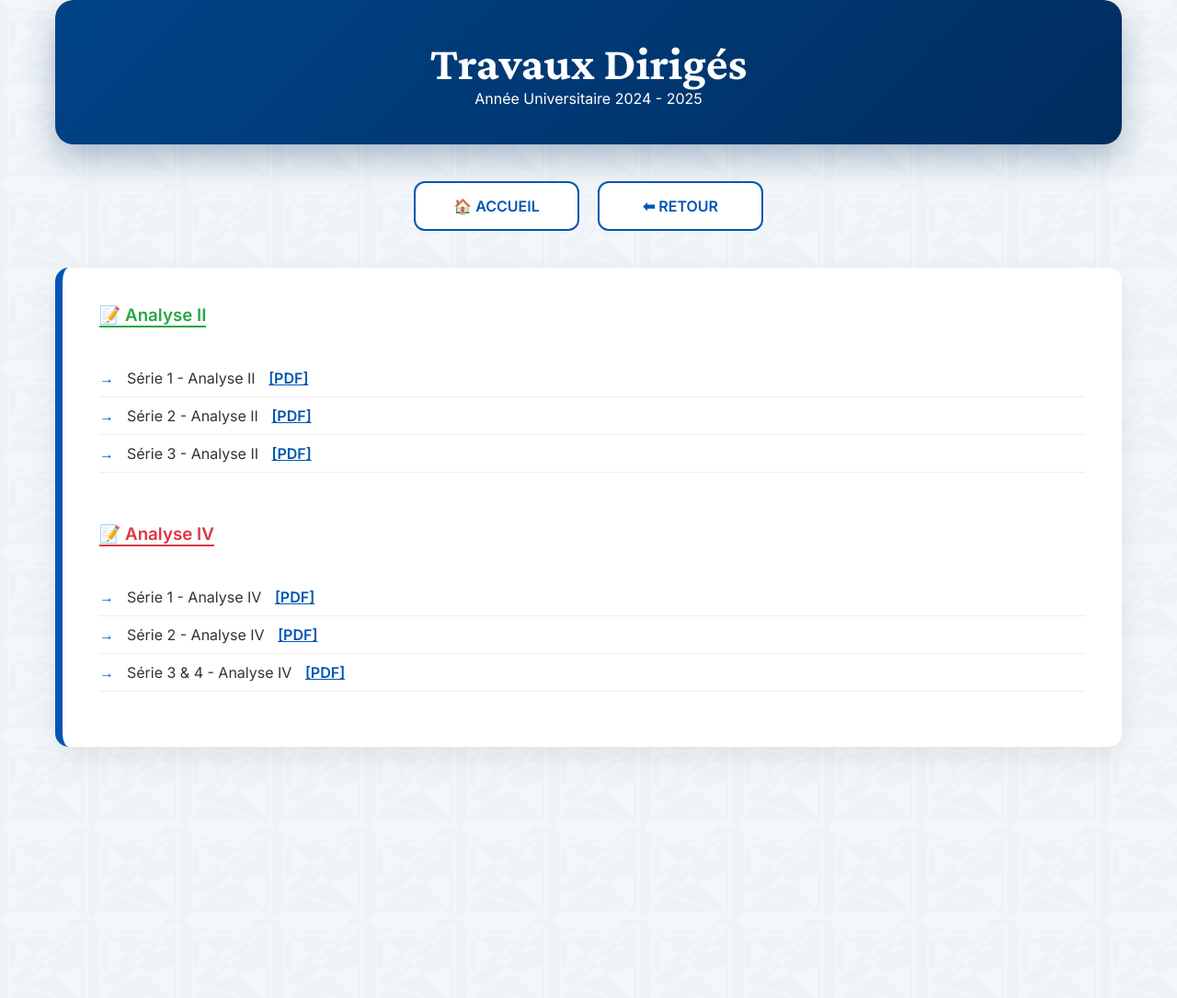
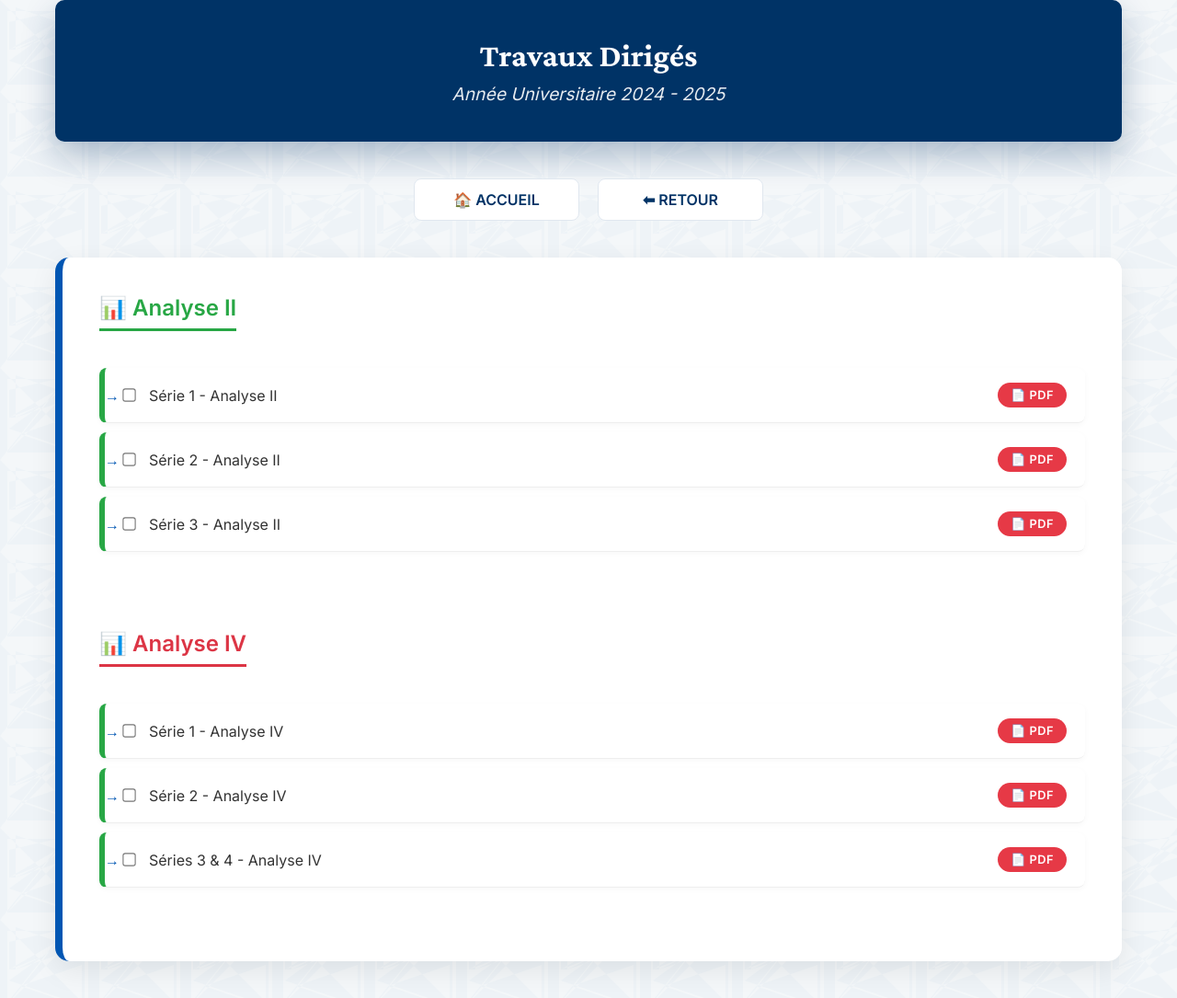
Before and after one commit to mahmoudmath/mahmoudmath.github.io, a Jekyll site: the page td-24-25.html, which Jekyll copies as it is, in a window 1280 px wide. Shown: the whole page at 92% size. Built offline with Jekyll 4.4.1, drawn with Linux system fonts in a browser that asks for light colours; before the commit the page ends 900 px from its top, so only the background shows below that.

Commit message:
Update td-24-25.html

```diff
--- a/td-24-25.html
+++ b/td-24-25.html
@@ -9,9 +9,146 @@
 })(window,document,'script','dataLayer','GTM-5HG84LR9');</script>
 <!-- End Google Tag Manager -->
     <meta charset="UTF-8">
+    <meta name="viewport" content="width=device-width, initial-scale=1.0">
     <title>TD 2024-2025 - Pr. El Ahmadi</title>
     <link rel="stylesheet" href="style.css">
     <link href="https://unpkg.com/aos@2.3.1/dist/aos.css" rel="stylesheet">
+    <style>
+    /* ===== STYLE LOCAL - PAGE TD ===== */
+
+    /* EN-TÊTE BLEU + BLANC */
+    .professor-header {
+        background: #003366;
+        padding: 40px 20px;
+        border-radius: 10px;
+        margin-bottom: 30px;
+        text-align: center;
+    }
+
+    .professor-name {
+        color: white !important;
+        font-size: 2.2rem;
+        font-weight: 700;
+        margin-bottom: 10px;
+    }
+
+    .professor-title {
+        color: white !important;
+        font-size: 1.2rem;
+        font-style: italic;
+        opacity: 0.9;
+    }
+
+    /* BOUTONS NAVIGATION */
+    .academic-nav {
+        display: flex;
+        gap: 20px;
+        justify-content: center;
+        margin-bottom: 40px;
+    }
+
+    .nav-card {
+        background: white;
+        color: #003366;
+        padding: 12px 25px;
+        border-radius: 8px;
+        text-decoration: none;
+        font-weight: 600;
+        border: 1px solid #e0e7ef;
+        transition: all 0.3s ease;
+    }
+
+    .nav-card:hover {
+        background: #f0f7ff;
+        border-color: #003366;
+        transform: translateY(-2px);
+    }
+
+    /* TITRES DES MATIÈRES */
+    h3 {
+        font-size: 1.5rem;
+        font-weight: 700;
+        margin-bottom: 20px;
+        padding-bottom: 8px;
+        display: inline-block;
+    }
+
+    /* LISTE DES SÉRIES */
+    .resource-list {
+        list-style: none;
+        padding: 0;
+        margin-bottom: 40px;
+    }
+
+    .resource-list li {
+        background: white;
+        padding: 16px 20px;
+        margin-bottom: 10px;
+        border-radius: 8px;
+        border-left: 6px solid #28a745;
+        box-shadow: 0 2px 6px rgba(0,0,0,0.03);
+        display: flex;
+        align-items: center;
+        justify-content: space-between;
+        transition: all 0.2s;
+    }
+
+    .resource-list li:hover {
+        background: #fafcfd;
+        box-shadow: 0 4px 10px rgba(0,51,102,0.05);
+    }
+
+    /* BADGE PDF */
+    .resource-list li a {
+        background: #e63946;
+        color: white !important;
+        padding: 6px 14px;
+        border-radius: 30px;
+        text-decoration: none;
+        font-size: 0.8rem;
+        font-weight: 600;
+        letter-spacing: 0.5px;
+        transition: all 0.2s;
+    }
+
+    .resource-list li a:hover {
+        background: #c82333;
+        transform: scale(1.05);
+    }
+
+    /* CASE À COCHER (optionnelle) */
+    .resource-list li input[type="checkbox"] {
+        margin-right: 15px;
+        transform: scale(1.1);
+    }
+
+    /* RESPONSIVE */
+    @media (max-width: 768px) {
+        .professor-name {
+            font-size: 1.8rem;
+        }
+
+        .academic-nav {
+            flex-direction: column;
+            align-items: center;
+        }
+
+        .nav-card {
+            width: 80%;
+            text-align: center;
+        }
+
+        .resource-list li {
+            flex-direction: column;
+            align-items: flex-start;
+            gap: 12px;
+        }
+
+        .resource-list li a {
+            align-self: flex-start;
+        }
+    }
+    </style>
 </head>
 <body>
     <!-- Google Tag Manager (noscript) -->
@@ -32,18 +169,56 @@
         </nav>
 
         <section class="presentation" data-aos="fade-up">
-            <h3 style="color: #28a745; margin-bottom: 15px; border-bottom: 2px solid #28a745; display: inline-block;">📝 Analyse II</h3>
+            <!-- Analyse II -->
+            <h3 style="color: #28a745; border-bottom: 3px solid #28a745;">📊 Analyse II</h3>
             <ul class="resource-list">
-                <li>Série 1 - Analyse II <a href="assets/pdf/serie1-analyse2-2024-2025.pdf" target="_blank" style="color:#0056b3; font-weight:bold; margin-left:10px;">[PDF]</a></li>
-                <li>Série 2 - Analyse II <a href="assets/pdf/serie2-analyse2-2024-2025.pdf" target="_blank" style="color:#0056b3; font-weight:bold; margin-left:10px;">[PDF]</a></li>
-                <li>Série 3 - Analyse II <a href="assets/pdf/serie3-analyse2-2024-2025.pdf" target="_blank" style="color:#0056b3; font-weight:bold; margin-left:10px;">[PDF]</a></li>
+                <li>
+                    <span style="display: flex; align-items: center;">
+                        <input type="checkbox" style="margin-right: 15px;">
+                        Série 1 - Analyse II
+                    </span>
+                    <a href="assets/pdf/serie1-analyse2-2024-2025.pdf" target="_blank">📄 PDF</a>
+                </li>
+                <li>
+                    <span style="display: flex; align-items: center;">
+                        <input type="checkbox" style="margin-right: 15px;">
+                        Série 2 - Analyse II
+                    </span>
+                    <a href="assets/pdf/serie2-analyse2-2024-2025.pdf" target="_blank">📄 PDF</a>
+                </li>
+                <li>
+                    <span style="display: flex; align-items: center;">
+                        <input type="checkbox" style="margin-right: 15px;">
+                        Série 3 - Analyse II
+                    </span>
+                    <a href="assets/pdf/serie3-analyse2-2024-2025.pdf" target="_blank">📄 PDF</a>
+                </li>
             </ul>
 
-            <h3 style="color: #dc3545; margin-top:35px; margin-bottom: 15px; border-bottom: 2px solid #dc3545; display: inline-block;">📝 Analyse IV</h3>
+            <!-- Analyse IV -->
+            <h3 style="color: #dc3545; margin-top: 45px; border-bottom: 3px solid #dc3545;">📊 Analyse IV</h3>
             <ul class="resource-list">
-                <li>Série 1 - Analyse IV <a href="assets/pdf/serie1-analyse4-2024-2025.pdf" target="_blank" style="color:#0056b3; font-weight:bold; margin-left:10px;">[PDF]</a></li>
-                <li>Série 2 - Analyse IV <a href="assets/pdf/serie2-analyse4-2024-2025.pdf" target="_blank" style="color:#0056b3; font-weight:bold; margin-left:10px;">[PDF]</a></li>
-                <li>Série 3 & 4 - Analyse IV <a href="assets/pdf/serie3-4-analyse4-2024-2025.pdf" target="_blank" style="color:#0056b3; font-weight:bold; margin-left:10px;">[PDF]</a></li>
+                <li>
+                    <span style="display: flex; align-items: center;">
+                        <input type="checkbox" style="margin-right: 15px;">
+                        Série 1 - Analyse IV
+                    </span>
+                    <a href="assets/pdf/serie1-analyse4-2024-2025.pdf" target="_blank">📄 PDF</a>
+                </li>
+                <li>
+                    <span style="display: flex; align-items: center;">
+                        <input type="checkbox" style="margin-right: 15px;">
+                        Série 2 - Analyse IV
+                    </span>
+                    <a href="assets/pdf/serie2-analyse4-2024-2025.pdf" target="_blank">📄 PDF</a>
+                </li>
+                <li>
+                    <span style="display: flex; align-items: center;">
+                        <input type="checkbox" style="margin-right: 15px;">
+                        Séries 3 & 4 - Analyse IV
+                    </span>
+                    <a href="assets/pdf/serie3-4-analyse4-2024-2025.pdf" target="_blank">📄 PDF</a>
+                </li>
             </ul>
         </section>
     </div>
```
